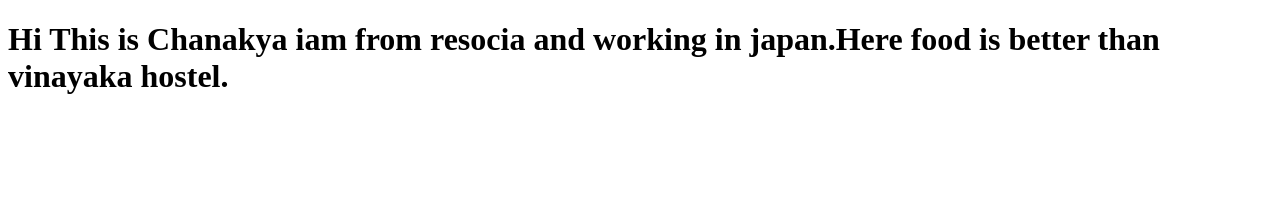
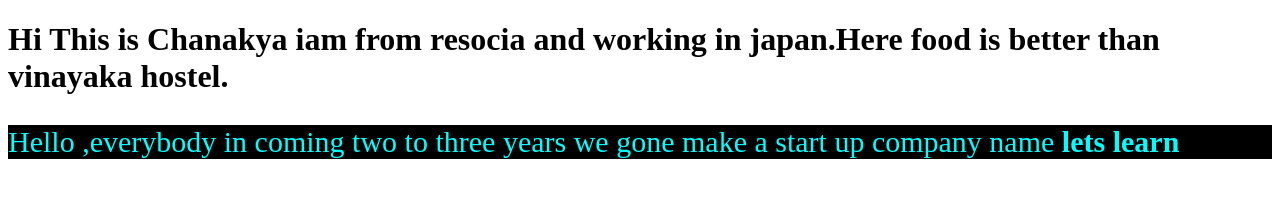
Before and after one commit to Chanakya454/SRMXLAB, a plain HTML site: page index.html in a window 1280 px wide. Drawn offline with Linux system fonts and the light colour scheme.

Commit message:
Modified index.html

```diff
--- a/index.html
+++ b/index.html
@@ -9,7 +9,10 @@
     <div >
         <h1>
             Hi This is Chanakya iam from resocia and working in japan.Here food is better than vinayaka hostel.
+
         </h1>
-    </div>
+        <div style="background-color: black;"> <p style="font-size: 30px; color: aqua;">Hello ,everybody in coming two to three years we gone  make a start up company name <b>lets learn</b></p>
+        </div>
+         </div>
 </body>
 </html>
```
